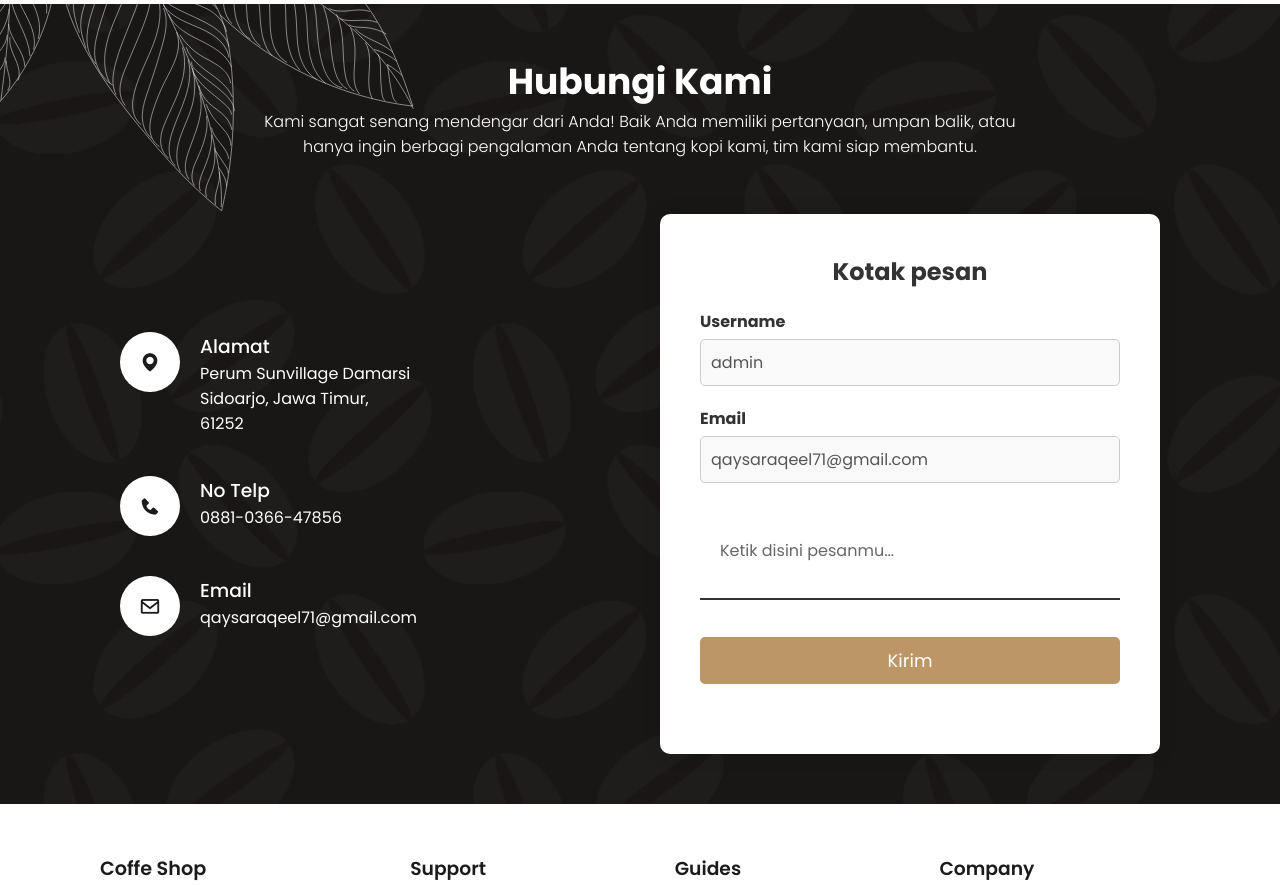
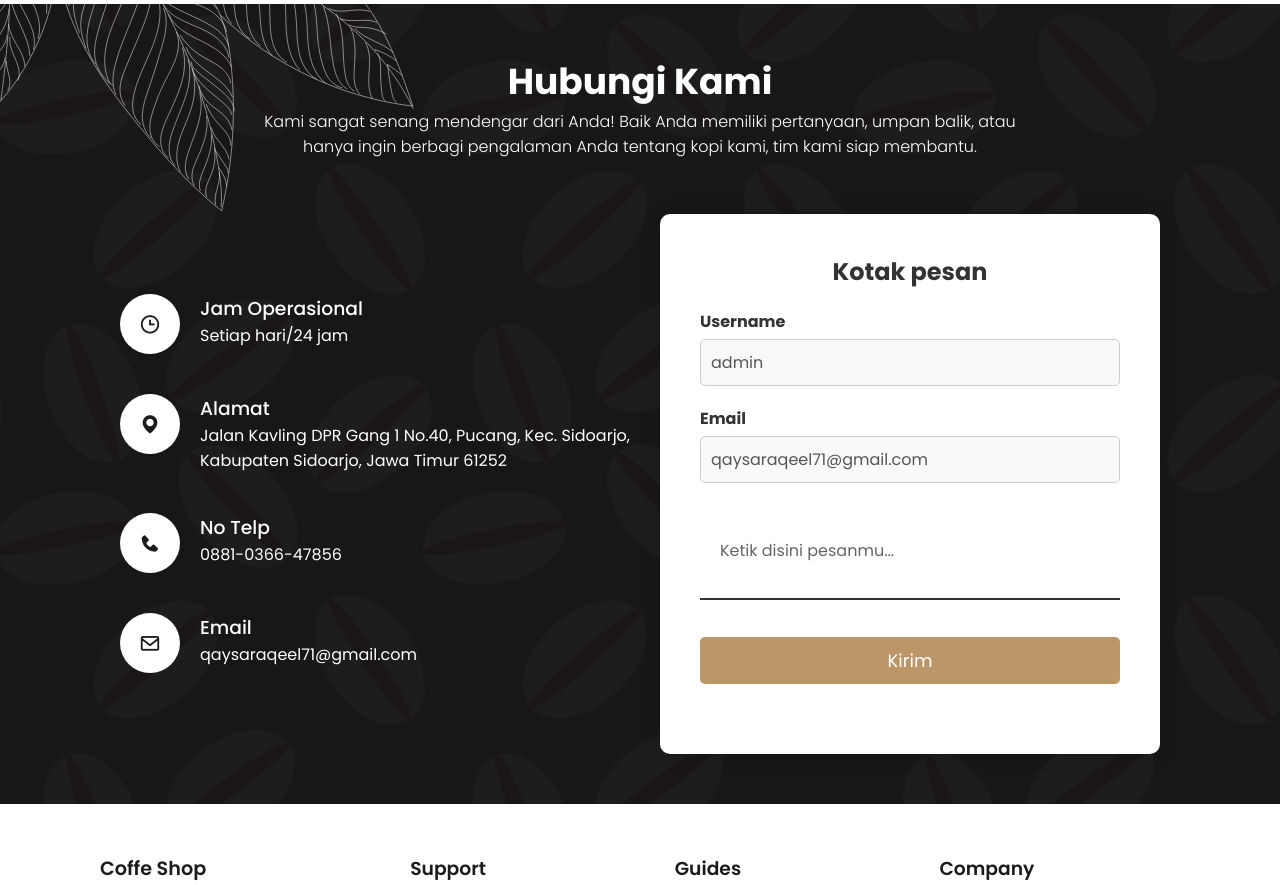
Before and after one commit to Qaysaraeel/Qaysar-COFFEEFIX-UKL, a PHP site: page /user/index.php in a window 1280 px wide. Shown: the part 2677-3562 px from the top of the page. Run offline with PHP 8.4, Linux system fonts and the light colour scheme; a user stored in the database is signed in; data comes from the database, SQL or seed files in the repository.

Commit message:
initial commit

```diff
--- a/admin/adminmassage.php
+++ b/admin/adminmassage.php
@@ -33,6 +33,7 @@
         <table border="1" class="table">
             <tr>
                 <th>Nomer</th>
+                <th>id_pesan</th>
                 <th>id_user</th>
                 <th>Username</th>
                 <th>Email</th>
@@ -54,6 +55,7 @@
             ?>
             <tr>
                 <td><?php echo $nomor++; ?></td>
+                <td><?php echo $data['id_pesan']; ?></td>
                 <td><?php echo $data['id_user']; ?></td>
                <td><?php echo $data['username']; ?></td>
                 <td><?php echo $data['email']; ?></td>
--- a/admin/adminproduktambah.php
+++ b/admin/adminproduktambah.php
@@ -20,6 +20,7 @@
                 <select name="kategori" id="kategori" required>
                     <option value="coffee">coffee</option>
                     <option value="makanan">makanan</option>
+                    <option value="non-coffee">non-coffee</option>
                 </select><br>
 
                 <input type="text" id="harga_produk" name="harga_produk" placeholder="Harga produk" required><br>
--- a/admin/adminratingtambah.php
+++ b/admin/adminratingtambah.php
@@ -74,7 +74,7 @@ if(isset($_POST['submit'])){
         </form>
 
         <br><br>
-        <a href="../user/index.php"><button class="button" type="submit">Kembali ke Halaman Utama</button></a>
+        <a href="../user/index.php"><button class="button" type="submit">Kembali</button></a>
     </div>
 </body>
 </html>
--- a/admin/adminuser.php
+++ b/admin/adminuser.php
@@ -39,7 +39,6 @@
                 <th>Email</th>
                 <th>Level</th>
                 <th>Action</th> <!-- Menambah kolom aksi -->
-                <th>Action</th> <!-- Menambah kolom aksi -->
             </tr>
             <?php
             include '../koneksi.php';
@@ -56,8 +55,6 @@
                 <td><?php echo $data['email']; ?></td>
                 <td><?php echo $data['level']; ?></td>
                 <td><a href="adminuserhapus.php?id=<?php echo $data['id_user']; ?>" class="btn-hapus">Hapus</a> <!-- Tombol hapus --></td>
-                <td><a href="adminuseruptade.php?id=<?php echo $data['id_user']; ?>" class="btn-update">Update</a> <!-- Tombol update --></td>
-            </tr>
             <?php } ?>
         </table>
         <br>
--- a/admin/adminuseruptade.php
+++ b/admin/adminuseruptade.php
@@ -72,7 +72,7 @@ if(isset($_GET['id'])) {
 <body>
 <div class="container">
     <header>
-        <h1 class="title">Update User</h1>
+        <h1 class="title">Edit profil</h1>
 
     </header>
     <section class="form">
@@ -91,6 +91,9 @@ if(isset($_GET['id'])) {
 
             <input type="submit" name="update" value="Update" class="button">
         </form>
+
+        <br><br>
+        <a href="../user/profil.php"><button class="button" type="submit">Kembali</button></a>
     </section>
 </div>
 </body>
--- a/register.php
+++ b/register.php
@@ -65,7 +65,7 @@
             ?>
         </form>
         <div class="forgot">
-            <p>Do you have an account? <a href="index.php">Login here</a></p>
+            <p>Sudah memiliki akun? <a href="index.php">Login disini</a></p>
         </div>
     </div>
 </body>
--- a/user/belimenu.php
+++ b/user/belimenu.php
@@ -100,10 +100,11 @@ if (isset($_GET['id'])) {
         <i class='bx bx-menu' id="menu-icon"></i>
         <ul class="navbar">
             <li><a href="index.php">Kembali ke Halaman Utama</a></li>
+            <li><a href="riwayatbeli.php">Riwayat pembelian</a></li>
+            <li><a href="peringkat.php">Peringkat Pembelian</a></li>
         </ul>
         <ul class="navbar">
             <li><a href="profil.php">profil</a></li>
-            <li><a href="riwayatbeli.php">Riwayat pembelian</a></li>
         </ul>
     </header>
 
@@ -152,7 +153,7 @@ if (isset($_GET['id'])) {
 
     <section class="products" id="products">
     <div class="heading">
-        <h2>PRODUK KAMI</h2>
+        <h2>MENU</h2>
     </div>
     <div class="products-container">
         <?php
--- a/user/index.php
+++ b/user/index.php
@@ -163,10 +163,17 @@ mysqli_close($mysqli);
         <div class="container">
             <div class="contactInfo">
                 <div class="box">
+                    <div class="icon"><i class='bx bx-time'></i></div>
+                    <div class="text">
+                        <h3>Jam Operasional</h3>
+                        <p>Setiap hari/24 jam</p>
+                    </div>
+                </div>
+                <div class="box">
                     <div class="icon"><i class='bx bxs-map'></i></div>
                     <div class="text">
                         <h3>Alamat</h3>
-                        <p>Perum Sunvillage Damarsi<br>Sidoarjo, Jawa Timur, <br>61252</p>
+                        <p>Jalan Kavling DPR Gang 1 No.40, Pucang, Kec. Sidoarjo, Kabupaten Sidoarjo, Jawa Timur 61252</p>
                     </div>
                 </div>
                 <div class="box">
@@ -183,6 +190,7 @@ mysqli_close($mysqli);
                         <p>qaysaraqeel71@gmail.com</p>
                     </div>
                 </div>
+
             </div>
             <div class="contactForm">
                 <form action="index.php" method="POST">
--- a/user/profil.php
+++ b/user/profil.php
@@ -46,7 +46,7 @@ mysqli_close($mysqli);
     </header>
     <br><br><br>
     <section class="user-info">
-        <h1 class="heading">User Profile</h1>
+        <h1 class="heading">USER PROFIL</h1>
         <div class="profile-container">
             <img src="../user/img/<?php echo htmlspecialchars($userData['foto_profil']); ?>" alt="Profile Picture" class="profile-picture">
             <table class="user-table">
--- a/user/riwayatbeli.php
+++ b/user/riwayatbeli.php
@@ -105,7 +105,7 @@ $totalAmount = mysqli_fetch_assoc($result_total)['total_amount'];
 
     <section class="products" id="products">
     <div class="heading">
-        <h2>BELI MENU</h2>
+        <h2>MENU</h2>
     </div>
     <div class="products-container" id="products-container">
             <?php
```
Also changed, not shown: user/produk.php (+4 -4 lines), admin/img/6652e5c014446.png (added), admin/img/6652e796bdb5e.png (added).
